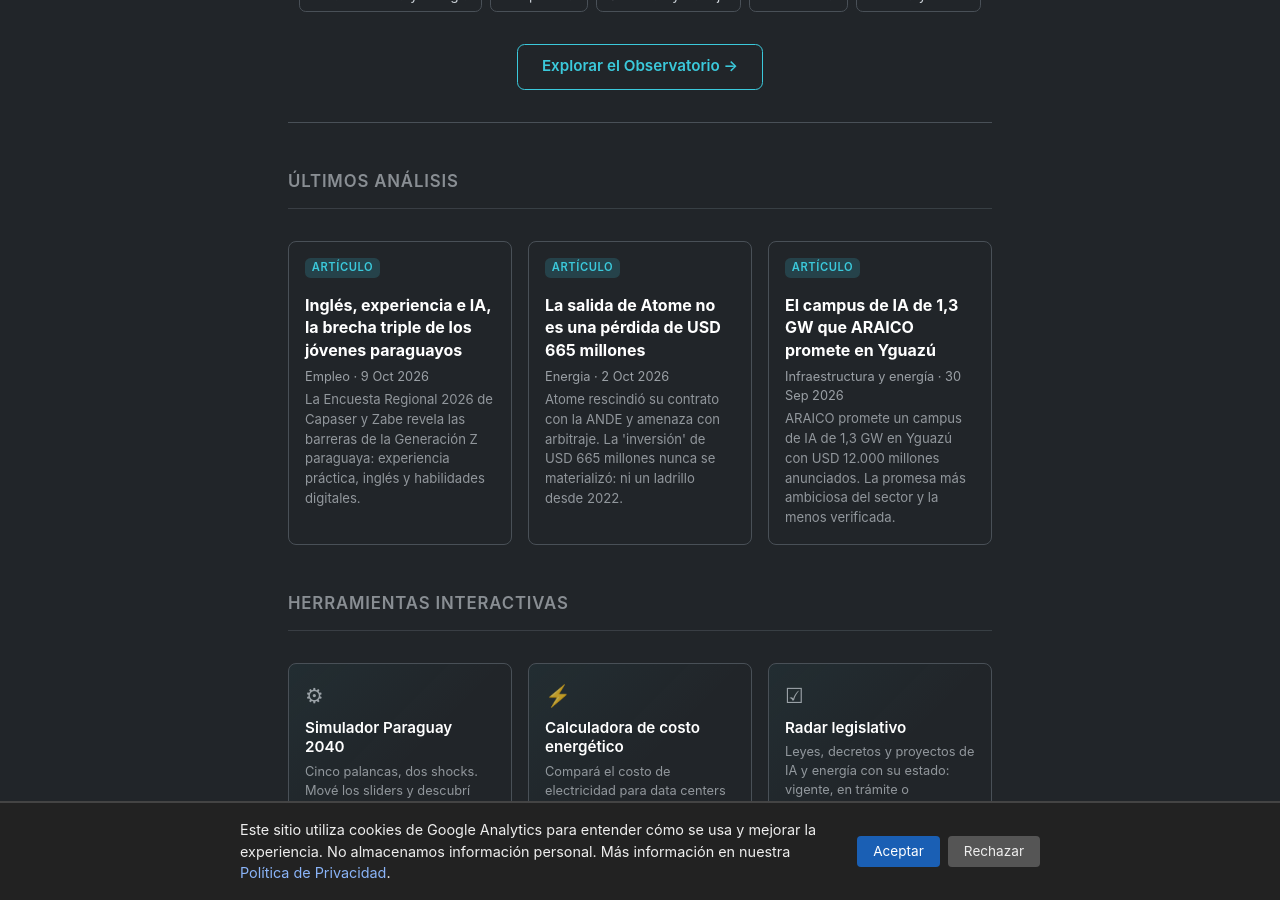
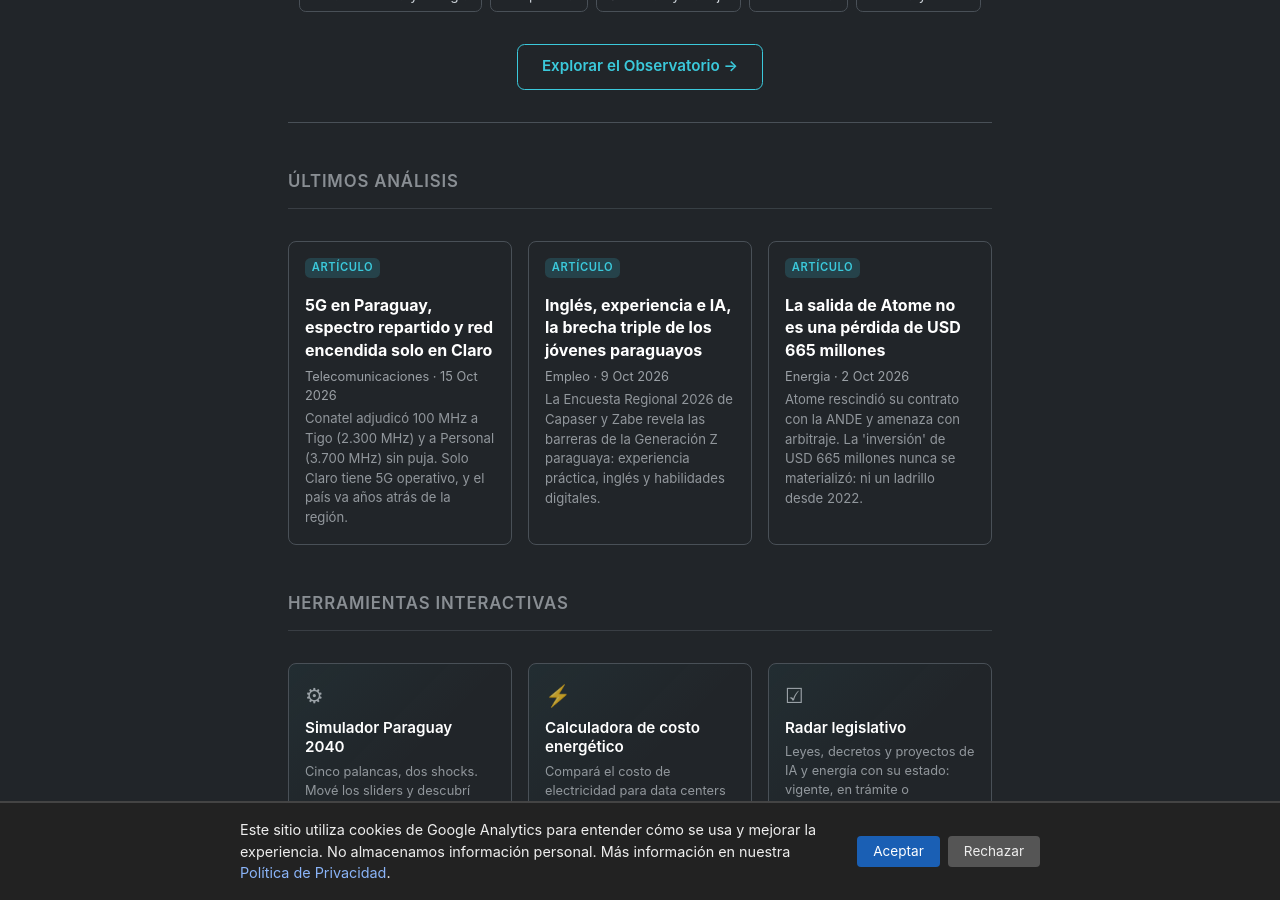
Before and after one commit to miravosqueinteresante/muchotexto.net, a Jekyll site: the page built from index.markdown, in a window 1280 px wide and 900 px high, scrolled down 508 px. Built offline with Jekyll 4.4.1, drawn with Linux system fonts in a browser that asks for light colours; some of the changed lines change nothing that is shown.

Commit message:
Artículo #58: la segunda subasta 5G de Paraguay
Análisis de la segunda licitación de espectro 5G (N.º 01/2026): Conatel
adjudicó 100 MHz a Tigo (2.300-2.400 MHz, USD 1,6M) y 100 MHz a Personal
(3.700-3.800 MHz, USD 1M), el 4-ago-2026, sin puja. Solo Claro tiene 5G
operativo (dic 2025); Tigo y Personal deben encender su primera radiobase
hacia feb 2027. Paraguay va atrasado frente a la región (vecinos subastaron
2021-2023).

Proceso §5.8/§6.2: research_5g/ (5 subagentes). Matices: la fecha correcta es
4-ago (no 6), no hubo puja, y el vínculo 5G-data centers es indirecto (fibra).

Observatorio (pilar, llms.txt, derivadas) y estrategia actualizados.

```diff
--- a/_data/casos.yml
+++ b/_data/casos.yml
@@ -270,3 +270,11 @@
       (53,3%), inglés (53%), capacitación continua (51,1%), networking (46,7%) y habilidades
       digitales e IA (40%). El desempleo juvenil es de 11,7% frente al 4,8% general.'
     url: /articulos/2026/10/09/brecha-triple-jovenes-paraguayos/
+- tema: Ecosistema
+  casos:
+  - titulo: El 5G en Paraguay
+    texto: 'Conatel adjudicó en agosto de 2026 la segunda licitación de espectro 5G:
+      100 MHz a Tigo (2.300 MHz) y 100 MHz a Personal (3.700 MHz). Sin embargo, solo
+      Claro tiene red 5G operativa (desde diciembre de 2025); Tigo y Personal deben
+      encender su primera radiobase hacia febrero de 2027.'
+    url: /articulos/2026/10/15/5g-segunda-subasta-paraguay/
--- a/_data/cronologia.yml
+++ b/_data/cronologia.yml
@@ -348,6 +348,11 @@
       el Memorándum de Entendimiento sobre Cooperación Nuclear Civil Estratégica.
       Es un instrumento no vinculante: no habilita exportaciones ni compromete tecnología,
       dinero ni plazos. [Leer análisis](/articulos/2026/09/23/energia-nuclear-paraguay-eeuu/)'
+  - orden: '2026-08-04'
+    fecha: 4 Agosto 2026
+    texto: 'Conatel adjudica la segunda licitación de espectro 5G (N.º 01/2026): 100
+      MHz a Tigo en 2.300-2.400 MHz y 100 MHz a Personal en 3.700-3.800 MHz, sin puja
+      entre oferentes. [Leer análisis](/articulos/2026/10/15/5g-segunda-subasta-paraguay/)'
   - orden: '2026-08-05'
     fecha: 5 Agosto 2026
     texto: La Academia CAP (Cámara de Anunciantes del Paraguay) reúne a Nestlé, Tigo
--- a/_data/directorio.yml
+++ b/_data/directorio.yml
@@ -260,3 +260,10 @@
       Junto a Zabe Corporate presentó la Encuesta Regional 2026 'Generación Z' y lanzó
       la Academia Capaser, de capacitación con bolsa de empleo.
     url: https://capaser.org.py/
+- seccion: Gobierno y regulación
+  items:
+  - nombre: Conatel — Comisión Nacional de Telecomunicaciones
+    descripcion: Organismo regulador de las telecomunicaciones de Paraguay. Administra
+      el espectro radioeléctrico y adjudicó en 2025 y 2026 las licitaciones de 5G
+      a Claro, Nubicom, Tigo y Personal.
+    url: https://www.conatel.gov.py/
--- a/_data/glosario.yml
+++ b/_data/glosario.yml
@@ -601,3 +601,9 @@
       La Encuesta Regional 2026 de Capaser y Zabe Corporate la define como jóvenes
       de 18 a 28 años. En Paraguay, su ingreso al mercado laboral choca con tres barreras:
       experiencia práctica, inglés y habilidades digitales.'
+- tema: Telecomunicaciones
+  terminos:
+  - termino: Banda media (5G)
+    definicion: 'Familia de frecuencias entre 1 y 6 GHz que equilibra cobertura y
+      capacidad. La banda de 3,5-3,8 GHz (n78, la C-band) es la banda media estándar
+      global del 5G: canales anchos para velocidad, con alcance de kilómetros.'
--- /dev/null
+++ b/_posts/2026-10-15-5g-segunda-subasta-paraguay.md
@@ -0,0 +1,116 @@
+---
+layout: post
+title: "5G en Paraguay, espectro repartido y red encendida solo en Claro"
+date: 2026-10-15 09:00:00 -0300
+last_modified_at: 2026-10-15
+categories: [articulos]
+tags: [telecomunicaciones, 5g, conectividad, economia-digital]
+description: "Conatel adjudicó 100 MHz a Tigo (2.300 MHz) y a Personal (3.700 MHz) sin puja. Solo Claro tiene 5G operativo, y el país va años atrás de la región."
+schema_type: NewsArticle
+hitos:
+  - fecha: "2026-08-04"
+    texto: "Conatel adjudica la segunda licitación de espectro 5G (N.º 01/2026): 100 MHz a Tigo en 2.300-2.400 MHz y 100 MHz a Personal en 3.700-3.800 MHz, sin puja entre oferentes."
+glosario:
+  - tema: "Telecomunicaciones"
+    termino: "Banda media (5G)"
+    definicion: "Familia de frecuencias entre 1 y 6 GHz que equilibra cobertura y capacidad. La banda de 3,5-3,8 GHz (n78, la C-band) es la banda media estándar global del 5G: canales anchos para velocidad, con alcance de kilómetros."
+casos:
+  - tema: "Ecosistema"
+    titulo: "El 5G en Paraguay"
+    texto: "Conatel adjudicó en agosto de 2026 la segunda licitación de espectro 5G: 100 MHz a Tigo (2.300 MHz) y 100 MHz a Personal (3.700 MHz). Sin embargo, solo Claro tiene red 5G operativa (desde diciembre de 2025); Tigo y Personal deben encender su primera radiobase hacia febrero de 2027."
+directorio:
+  - seccion: "Gobierno y regulación"
+    nombre: "Conatel — Comisión Nacional de Telecomunicaciones"
+    descripcion: "Organismo regulador de las telecomunicaciones de Paraguay. Administra el espectro radioeléctrico y adjudicó en 2025 y 2026 las licitaciones de 5G a Claro, Nubicom, Tigo y Personal."
+    url: "https://www.conatel.gov.py/"
+---
+
+Paraguay acaba de dar su segundo paso hacia el 5G, pero la distancia entre ese paso y la red real sigue siendo amplia. El 4 de agosto de 2026, la **Conatel** adjudicó la segunda licitación de espectro 5G: **100 MHz a Tigo** en la banda de 2.300-2.400 MHz y **100 MHz a Personal** en la de 3.700-3.800 MHz. Lo curioso del caso es que **no hubo puja**: cada operador ofertó por una banda distinta y se la llevó de forma directa. Cuatro operadores tienen ahora espectro 5G, pero **solo uno —Claro— tiene una red encendida**. El resto, y el país entero, corre contra un reloj que la región ya adelantó hace años.
+
+> **En resumen:**
+> - La **segunda licitación 5G** (N.º 01/2026) adjudicó **100 MHz a Tigo** (2.300-2.400 MHz, USD 1,6 millones) y **100 MHz a Personal** (3.700-3.800 MHz, USD 1 millón), el 4 de agosto de 2026. **Sin puja**: bandas distintas, adjudicación directa.
+> - La **primera licitación** (2025) fue para **Claro** y **Nubicom** (200 MHz cada una en la banda de 3,5 GHz). De los cuatro con espectro, **solo Claro tiene 5G operativo**, desde diciembre de 2025.
+> - Tigo y Personal tienen plazo de **seis meses** (hacia febrero de 2027) para encender su primera radiobase, y **100 radiobases en cuatro años**, con una inversión conjunta proyectada de unos **USD 79 millones**.
+> - Paraguay va **atrasado**: sus vecinos subastaron 5G entre 2021 y 2023. En la región, la penetración 5G rondaba el **14%** en 2025.
+
+## La subasta que no fue subasta
+
+La licitación N.º 01/2026 se resolvió, en la práctica, sin competencia. Según la cobertura de la adjudicación, **Tigo (Telecel S.A.E.)** ofertó por el bloque de **2.300-2.400 MHz** y **Personal (Núcleo S.A.)** por el de **3.700-3.800 MHz**. Al ser bandas distintas, no hubo una puja entre ellos por el mismo espectro: cada uno se quedó con lo que pidió. Los montos reflejan ese carácter no recaudatorio: **Tigo pagó USD 1,6 millones** y **Personal USD 1 millón**, cifras modestas para 100 MHz cada una.
+
+La adjudicación formal data del **4 de agosto de 2026**, aunque Conatel lo comunicó el 6. Con las dos licitaciones completas, el espectro 5G de Paraguay quedó repartido entre cuatro operadores: **Claro** y **Nubicom** (de la primera, en 3,5 GHz) y **Tigo** y **Personal** (de la segunda). Las dos bandas ofrecidas esta vez quedaron adjudicadas: nada quedó desierto.
+
+## El mapa del espectro: cuatro operadores, una sola red
+
+El contraste está entre el papel y la realidad. **Claro lanzó la primera red 5G comercial del país en diciembre de 2025**, con equipos Nokia, en una docena de localidades que incluyen Gran Asunción, Ciudad del Este, Encarnación, Coronel Oviedo y Pedro Juan Caballero, con una inversión de unos **USD 35 millones** en la primera fase. Es, a la fecha, el único operador con 5G operativo.
+
+Del otro lado, **Nubicom** —ganador de la primera licitación junto a Claro— todavía no tiene servicio comercial y se encuentra bajo la fiscalización de la Contraloría. **Tigo y Personal**, recién adjudicados, tienen por delante las obligaciones del pliego: encender **la primera radiobase en seis meses** (hacia febrero de 2027) y alcanzar **100 radiobases en cuatro años**, de las cuales al menos **10 deben servir al Estado**. La inversión conjunta proyectada ronda los **USD 79 millones**, entre 250 y 500 radiobases según el operador.
+
+Es decir: el espectro está repartido, pero la red 5G paraguaya sigue siendo, por ahora, la de un solo operador.
+
+## Dos bandas, dos roles
+
+La elección de bandas no es menor. La de **Personal, de 3.700-3.800 MHz, cae dentro de la banda n78** (la llamada *C-band*, entre 3,3 y 3,8 GHz): es la banda media **estándar global del 5G**, el punto de equilibrio entre cobertura y velocidad. Permite canales anchos —hasta 100 MHz— con velocidades reales de cientos de megabits por segundo y alcance de kilómetros, sin la densificación extrema que exige el mmWave. Es la columna vertebral del 5G en casi todo el mundo.
+
+La de **Tigo, de 2.300-2.400 MHz, es la banda n40**, media-baja, heredada del LTE-TDD. Da algo más de alcance que la de 3,5 GHz pero menos capacidad, y sirve como banda complementaria o de cobertura. Ambas son bandas *sub-6 GHz*, lo que significa que se despliegan con macro-celdas convencionales, sin la complejidad de las ondas milimétricas. Con estas dos adjudicaciones, Paraguay queda alineado con el mapa global estándar del 5G.
+
+## El atraso regional
+
+La segunda licitación llega tarde. Los vecinos de la región subastaron 5G entre **2021 y 2023**: Chile en febrero de 2021, Brasil en noviembre de 2021, Uruguay en mayo de 2023 y Argentina en octubre de 2023, todos con la banda de 3,5 GHz como eje. Brasil fue el único que además adjudicó 2,3 GHz, y como banda secundaria. Paraguay recién ahora completa su espectro, con la particularidad de usar 2,3 GHz como banda principal para un operador.
+
+El resultado se mide en los rankings. La GSMA estimaba para 2025 una **penetración 5G de alrededor del 14% de las conexiones** en América Latina, con más de 30 operadores en 13 países. Paraguay todavía no aparece medido por GSMA ni por Ookla en 5G. En velocidad móvil, Ookla ubicaba a Paraguay en torno a los **27 Mbps —puesto 98 a nivel mundial—**, mientras su fibra óptica ronda los 115 Mbps (puesto 51). El eslabón débil es justamente el móvil, y es el que el 5G debería atacar.
+
+## Qué cambia de verdad (y qué no)
+
+Conviene no exagerar el impacto. El vínculo entre el 5G y los data centers es **indirecto**: la infraestructura de cómputo de Paraguay —los campus de IA, la fibra troncal del BID— corre sobre **fibra óptica**, no sobre 5G. El 5G no va a mover un data center; va a mover el consumo móvil de las personas y, a mediano plazo, el internet de las cosas, la industria y la logística. Sobre esos usos, hoy solo hay declaraciones de intención, sin cifras de impacto reales.
+
+Lo que sí cambia es la base competitiva del país. Con el espectro repartido y las obligaciones de despliegue fijadas, el 5G paraguayo tiene por primera vez un calendario concreto: la primera radiobase de Tigo y Personal en unos seis meses, y cien en cuatro años. Si se cumple, la red dejará de ser la de un solo operador. Hasta entonces, el 5G en Paraguay es una promesa con espectro: cuatro actores en el papel, uno en la práctica.
+
+La pregunta no es si Paraguay tendrá 5G —lo tendrá—, sino con qué velocidad cerrará la brecha con una región que ya lo desplegó hace años. El [observatorio de IA en Paraguay](/ia-en-paraguay/) sigue ese avance, porque la conectividad móvil es una de las patas del hub digital que el país dice querer ser: sin fibra no hay data centers, y sin 5G no hay una economía digital que llegue a todos.
+
+<script type="application/ld+json">
+{
+  "@context": "https://schema.org",
+  "@type": "FAQPage",
+  "mainEntity": [
+    {
+      "@type": "Question",
+      "name": "¿Qué adjudicó la segunda licitación 5G de Paraguay?",
+      "acceptedAnswer": {
+        "@type": "Answer",
+        "text": "100 MHz a Tigo en la banda de 2.300-2.400 MHz (USD 1,6 millones) y 100 MHz a Personal en la de 3.700-3.800 MHz (USD 1 millón). La adjudicación fue directa, sin puja, el 4 de agosto de 2026."
+      }
+    },
+    {
+      "@type": "Question",
+      "name": "¿Qué operador tiene 5G operativo en Paraguay?",
+      "acceptedAnswer": {
+        "@type": "Answer",
+        "text": "Solo Claro, que lanzó la primera red 5G comercial en diciembre de 2025 con equipos Nokia en una docena de localidades. Tigo, Personal y Nubicom tienen espectro pero aún no red encendida; Tigo y Personal deben encender su primera radiobase hacia febrero de 2027."
+      }
+    },
+    {
+      "@type": "Question",
+      "name": "¿Paraguay va atrasado en 5G respecto a la región?",
+      "acceptedAnswer": {
+        "@type": "Answer",
+        "text": "Sí. Los países vecinos subastaron 5G entre 2021 y 2023 (Chile, Brasil, Uruguay, Argentina), mientras Paraguay completó su espectro recién en 2026. En 2025, la penetración 5G en América Latina rondaba el 14% de las conexiones, y Paraguay aún no aparece medido por GSMA ni Ookla."
+      }
+    }
+  ]
+}
+</script>
+
+---
+
+**Fuentes:**
+1. [DPL News — "Conatel: Tigo y Personal, licitación 5G Paraguay" (ago-2026)](https://dplnews.com/conatel-tigo-personal-licitacion-5g-paraguay/)
+2. [ABC Color — "Conatel adjudicó la segunda licitación para 5G: cuándo deberán ofrecer el servicio las dos nuevas licenciatarias" (11-ago-2026)](https://www.abc.com.py/economia/2026/08/11/conatel-adjudico-la-segunda-licitacion-para-5g-cuando-deberan-ofrecer-el-servicio-las-dos-nuevas-licenciatarias/)
+3. [TeleSemana — "Segunda subasta 5G en Paraguay: Tigo se queda con 2,3 GHz y Personal con 3,7 GHz" (6-ago-2026)](https://www.telesemana.com/blog/2026/08/06/segunda-subasta-5g-en-paraguay-tigo-se-queda-con-2-3-ghz-y-personal-con-3-7-ghz/)
+4. [MobileTime — "Nokia y Claro: red 5G de Paraguay" (18-dic-2025)](https://mobiletime.la/noticias/18/12/2025/nokia-y-claro-red-5g-de-paraguay/)
+5. [GSMA — Mobile Economy Latin America 2025](https://www.gsma.com/about-us/regions/latin-america-and-the-caribbean/gsma_resources/mobile-economy-latam2025/)
+6. [Ookla — "5G in Latin America: Pockets of Progress" (ene-2026)](https://www.ookla.com/articles/5g-in-latin-america-pockets-of-progress)
+7. [Conatel — Comisión Nacional de Telecomunicaciones](https://www.conatel.gov.py/)
+
+**Metodología y alcance:** este es un **análisis crítico de un proceso de adjudicación**, no un informe de verificación basado en archivos oficiales. La investigación está documentada en `research_5g/` (§5.8). Las cifras de la adjudicación (bandas 2.300-2.400 / 3.700-3.800 MHz, montos, operadores) se verificaron contra la cobertura especializada (DPL News, TeleSemana, MobileTime) y fuentes oficiales (Conatel). El dato de que "solo Claro tiene 5G operativo" es unánime en las fuentes consultadas. Las proyecciones de inversión (USD 79 millones, 250-500 radiobases) son estimaciones preliminares de los operadores, no desembolsos confirmados. La comparación regional usa datos de GSMA y Ookla. El vínculo entre 5G y data centers se presenta como indirecto, sin exagerar.
+
+*Artículo elaborado con la asistencia de inteligencia artificial y supervisado por el editor humano de muchotexto.net.*
--- a/ia-en-paraguay.markdown
+++ b/ia-en-paraguay.markdown
@@ -3,7 +3,7 @@ layout: page
 title: "Observatorio de IA en Paraguay"
 permalink: /ia-en-paraguay/
 description: "Data centers, energía, regulación, empleo tech y geopolítica en Paraguay. Análisis con datos duros y fuentes verificables."
-last_modified_at: 2026-10-02
+last_modified_at: 2026-10-15
 ---
 
 Paraguay está en el mapa de la inteligencia artificial global. No como consumidor de tecnología ajena, sino como un territorio donde se juegan algunas de las partidas más importantes del nuevo tablero tecnológico: la energía que alimenta los centros de datos, la geopolítica de los semiconductores, la regulación de datos en América Latina, y una fuerza laboral joven que busca su lugar en la economía digital.
@@ -110,10 +110,10 @@ Blockchain en el agro, fintech, startups y la cadena de valor invisible que rode
 - **[Paraguay mueve USD 700M en e-commerce pero entrega con referencias]({% post_url 2026-07-24-ecommerce-logistica-paraguay %})** - El e-commerce mueve USD 700-2.180M y crece 40% anual, pero sin direcciones estandarizadas la última milla sigue a ciegas.
 - **[Lo que un data center compra y Paraguay no puede vender]({% post_url 2026-07-25-cadena-valor-data-center %})** - La cadena de valor revela que el hardware es 100% importado y los empleos directos son menos de 1 por MW.
 - **[ADATA mira a Minga Guazú para ensamblar memorias y SSDs]({% post_url 2026-08-28-adata-minga-guazu-memorias-semiconductores %})** - El 2.º fabricante mundial de memorias DRAM explora una planta de ensamblaje en Minga Guazú: maquila (Ley 7547), ensamblaje (7546), regla de origen del Mercosur (60% hasta 2038) y la tarifa que falta definir.
+- **[5G en Paraguay, espectro repartido y red encendida solo en Claro]({% post_url 2026-10-15-5g-segunda-subasta-paraguay %})** — Conatel adjudicó en la segunda licitación 100 MHz a Tigo (2.300 MHz) y 100 MHz a Personal (3.700 MHz) sin puja. Solo Claro tiene 5G operativo (desde diciembre de 2025); Tigo y Personal deben encender su primera radiobase hacia febrero de 2027.
 
 **Próximamente:**
 
-- **5G en Paraguay: Personal y Tigo ganan la segunda subasta** — Conatel adjudicó espectro el 6 de agosto de 2026. Personal recibió la banda 3.700-3.800 MHz, Tigo la 2.300-2.400 MHz. Primera subasta fue para Claro y Nubicom. Verificado con DPL News, 6-ago-2026.
 - **SIP transfronterizo: el BCP construye la autopista financiera digital** — Derlis Montania (BCP) presentó en el Pay Meeting la expansión del Sistema de Pagos Instantáneos a comercios, impuestos e integración regional. Verificado con DPL News y La Nación, 10-ago-2026.
 
 ## Cultura, filosofía y futuro
--- a/llms.txt
+++ b/llms.txt
@@ -80,6 +80,7 @@ sameAs: [@cesanz](https://x.com/cesanz), [LinkedIn](https://www.linkedin.com/in/
 - [Paraguay mueve USD 700M en e-commerce pero entrega con referencias](https://muchotexto.net/articulos/2026/07/24/ecommerce-logistica-paraguay/)
 - [Lo que un data center compra y Paraguay no puede vender](https://muchotexto.net/articulos/2026/07/25/cadena-valor-data-center/)
 - [ADATA mira a Minga Guazú para ensamblar memorias y SSDs](https://muchotexto.net/articulos/2026/08/28/adata-minga-guazu-memorias-semiconductores/)
+- [5G en Paraguay, espectro repartido y red encendida solo en Claro](https://muchotexto.net/articulos/2026/10/15/5g-segunda-subasta-paraguay/)
 
 ### Pilar 5: Cultura, filosofía y futuro
 - [La IA cuesta más que los humanos que reemplazó: los números](https://muchotexto.net/articulos/2026/05/27/ia-cuesta-mas-que-humanos-burbuja/)
```
